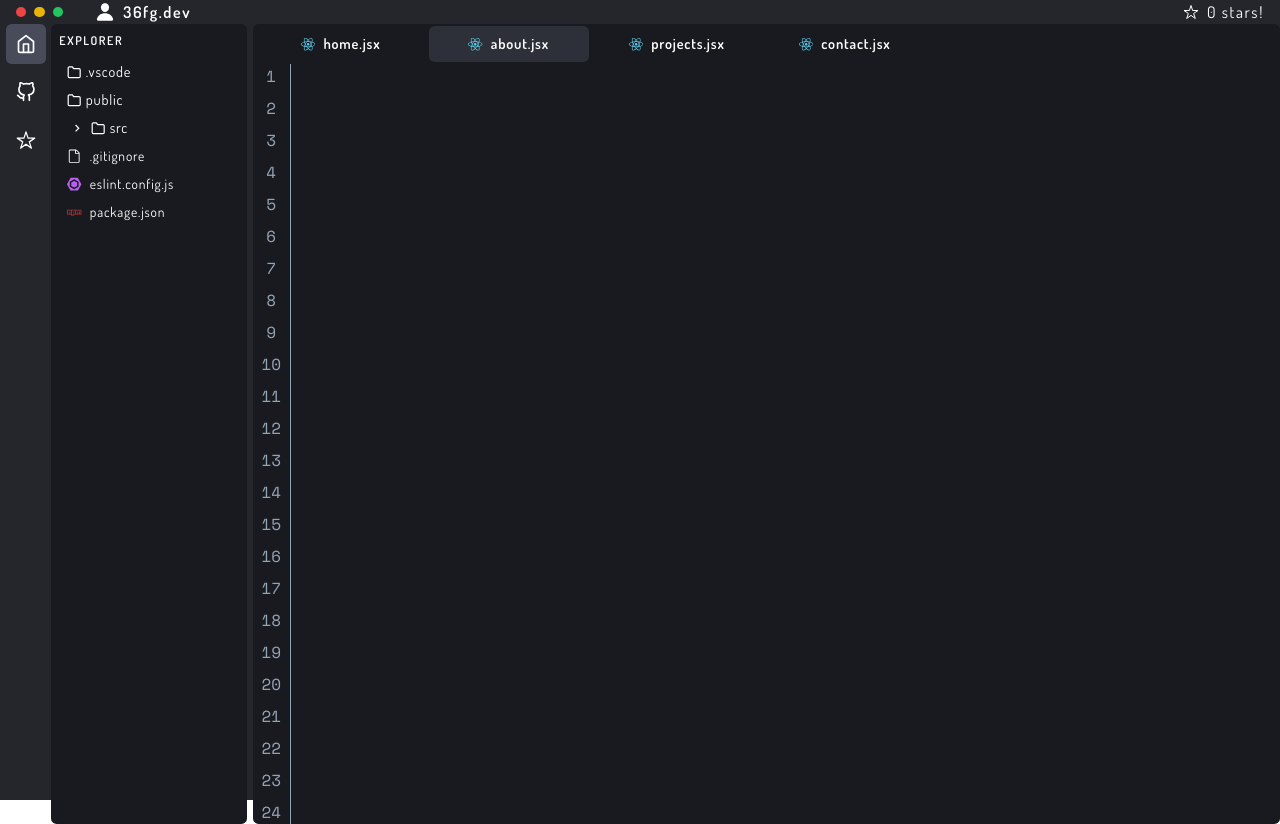
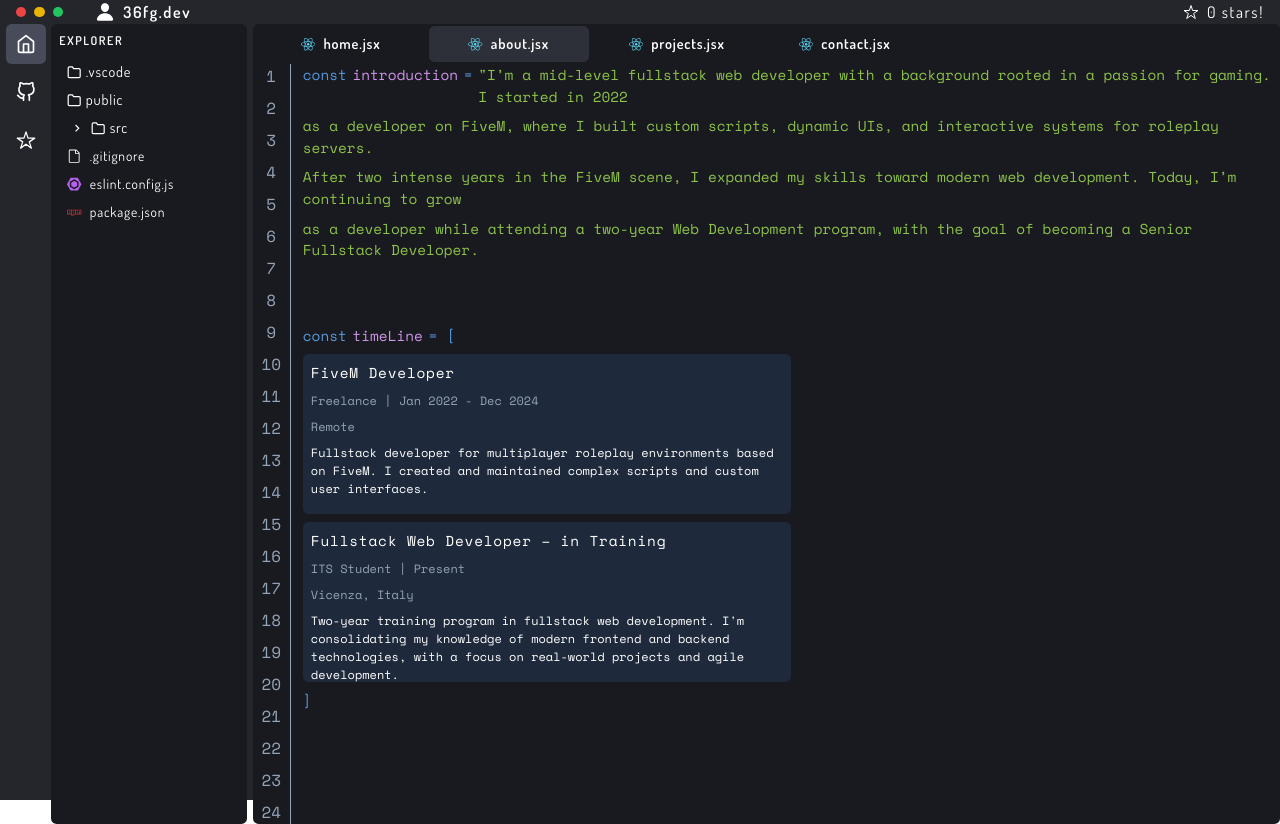
Before and after one commit to 36fg/vscode-portfolio-clone, a React (Vite) app: page /about in a window 1280 px wide. Built offline with nearby package versions, Linux system fonts and the light colour scheme; no server answers.

Commit message:
aggiunta about page

```diff
--- a/src/components/index.jsx
+++ b/src/components/index.jsx
@@ -7,4 +7,3 @@ export { default as Blue } from './Texts/Blue'
 export { default as Yellow } from './Texts/Yellow'
 export { default as Red } from './Texts/Red'
 export { default as Green } from './Texts/Green'
-export { default as Card } from './layout/Card'
--- /dev/null
+++ b/src/data/experienceData.jsx
@@ -0,0 +1,17 @@
+
+export const experienceData = [
+    {
+        title: "FiveM Developer",
+        role: "Freelance",
+        date: "Jan 2022 - Dec 2024",
+        location: "Remote",
+        text: "Fullstack developer for multiplayer roleplay environments based on FiveM. I created and maintained complex scripts and custom user interfaces."
+    },
+    {
+        title: "Fullstack Web Developer – in Training",
+        role: "ITS Student",
+        date: "Present",
+        location: "Vicenza, Italy",
+        text: "Two-year training program in fullstack web development. I'm consolidating my knowledge of modern frontend and backend technologies, with a focus on real-world projects and agile development."
+    }
+]
--- a/src/data/skilsData.jsx
+++ b/src/data/skilsData.jsx
@@ -1,5 +1,5 @@
 import { FaHtml5, FaCss3Alt, FaJs, FaReact, FaNodeJs, FaDatabase } from "react-icons/fa";
-import { SiTypescript, SiNextdotjs, SiLua } from "react-icons/si";
+import { SiTypescript, SiNextdotjs, SiSvelte } from "react-icons/si";
 
 export const skillsData = [
   { name: "Html + Css", icon: <FaHtml5 className="text-red-500" /> },
@@ -8,6 +8,6 @@ export const skillsData = [
   { name: "React", icon: <FaReact className="text-teal-500" /> },
   { name: "Next.js", icon: <SiNextdotjs className="text-black" /> },
   { name: "Node.js", icon: <FaNodeJs className="text-green-500" /> },
-  { name: "Lua", icon: <SiLua className="text-blue-400" /> },
+  { name: "Svelte", icon: <SiSvelte className="text-orange-400" /> },
   { name: "MySql", icon: <FaDatabase className="text-orange-600" /> }
 ];
--- /dev/null
+++ b/src/pages/about/components/ExperienceCard.jsx
@@ -0,0 +1,13 @@
+
+const ExperienceCard = ({data}) => {
+  return (
+    <div className="w-[100%] h-[20vh] bg-[#1E293B] rounded-[0.7vh] gap-[1vh] hover:border-[0.1vh] border-white p-[1vh] flex flex-col justify-start">
+        <h1 className="text-white font-[500] tracking-[0.1vh] text-[1.8vh]">{data.title}</h1>
+        <p className="text-[#94A3B8] text-[1.5vh]">{data.role} | {data.date}</p>
+        <p className="text-[#94A3B8] text-[1.5vh]">{data.location}</p>
+        <p className="text-white text-[1.5vh]">{data.text}</p>
+    </div>
+  )
+}
+
+export default ExperienceCard
--- /dev/null
+++ b/src/pages/about/index.jsx
@@ -0,0 +1,42 @@
+import { TextConteiner, Purple, Blue, Yellow, Red, Green } from '../../components/index'
+import ExperienceCard from './components/ExperienceCard'
+import { experienceData } from '../../data/experienceData'
+
+const About = () => {
+  return (
+    <div className='w-[100%] h-[100%] flex flex-col gap-[1vh] justify-start'>
+        <TextConteiner>
+            <Blue>const</Blue><Purple>introduction</Purple><Blue>=</Blue><Green>"I’m a mid-level fullstack web developer with a background rooted in a passion for gaming. I started in 2022</Green>
+        </TextConteiner>
+        <TextConteiner>
+            <Green>as a developer on FiveM, where I built custom scripts, dynamic UIs, and interactive systems for roleplay servers.</Green>
+        </TextConteiner>
+        <TextConteiner>
+            <Green>After two intense years in the FiveM scene, I expanded my skills toward modern web development. Today, I’m continuing to grow</Green>
+        </TextConteiner>
+        <TextConteiner>
+            <Green>as a developer while attending a two-year Web Development program, with the goal of becoming a Senior Fullstack Developer.</Green>
+        </TextConteiner>
+        <div className='h-[6vh]'>
+
+        </div>
+        <TextConteiner>
+            <Blue>const</Blue><Purple>timeLine</Purple><Blue>= {`[`}</Blue>
+        </TextConteiner>
+        <div className='w-[50%] h-auto flex flex-col gap-[1vh]'>
+            {
+                experienceData.map((data, index) => {
+                    return (
+                        <ExperienceCard data={data} key={index}></ExperienceCard>
+                    )
+                })
+            }
+        </div>
+        <TextConteiner>
+            <Blue>{`]`}</Blue>
+        </TextConteiner>
+    </div>
+  )
+}
+
+export default About
--- a/src/components/layout/Card.jsx
+++ b/src/pages/home/components/SkillCard.jsx
@@ -1,6 +1,6 @@
 
 
-const Card = ({children}) => {
+const SkillCard = ({children}) => {
   return (
     <div className='w-[100%] h-[5vh] gap-[1vh] bg-[#24262B] rounded-[0.7vh] flex justify-center items-center'>
         {children}
@@ -8,4 +8,4 @@ const Card = ({children}) => {
   )
 }
 
-export default Card
+export default SkillCard
--- a/src/pages/home/index.jsx
+++ b/src/pages/home/index.jsx
@@ -1,4 +1,5 @@
-import { TextConteiner, Purple, Blue, Yellow, Red, Green, Card } from '../../components/index'
+import { TextConteiner, Purple, Blue, Yellow, Red, Green } from '../../components/index'
+import SkillCard from './components/SkillCard'
 import { skillsData } from '../../data/skilsData'
 
 const Home = () => {
@@ -41,10 +42,10 @@ const Home = () => {
       <div className='ml-[4vh] w-[85vh] h-auto grid grid-cols-4 gap-[1vh]'>
         {
           skillsData.map((data, index) => {
-            return <Card key={index} >
+            return <SkillCard key={index} >
               <span className="text-xl">{data.icon}</span>
               <p className='text-white text-[1.6vh]'>{data.name}</p>
-            </Card>
+            </SkillCard>
           })
         }
       </div>
--- a/src/routes/index.jsx
+++ b/src/routes/index.jsx
@@ -1,12 +1,14 @@
 import { Routes, Route } from 'react-router-dom';
 import { Layout } from '../components/index';
-import Home from '../pages/home/index'
+import Home from '../pages/home'
+import About from '../pages/about';
 
 function AppRouters() {
   return (
     <Layout>
       <Routes>
         <Route path="/" element={<Home />} />
+        <Route path='/about' element={<About />} />
       </Routes>
     </Layout>
   );
```
